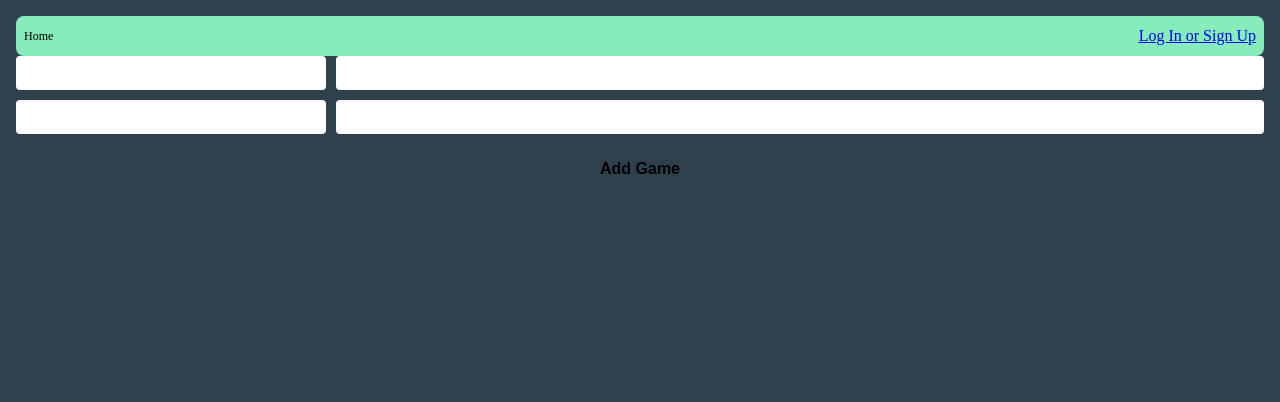
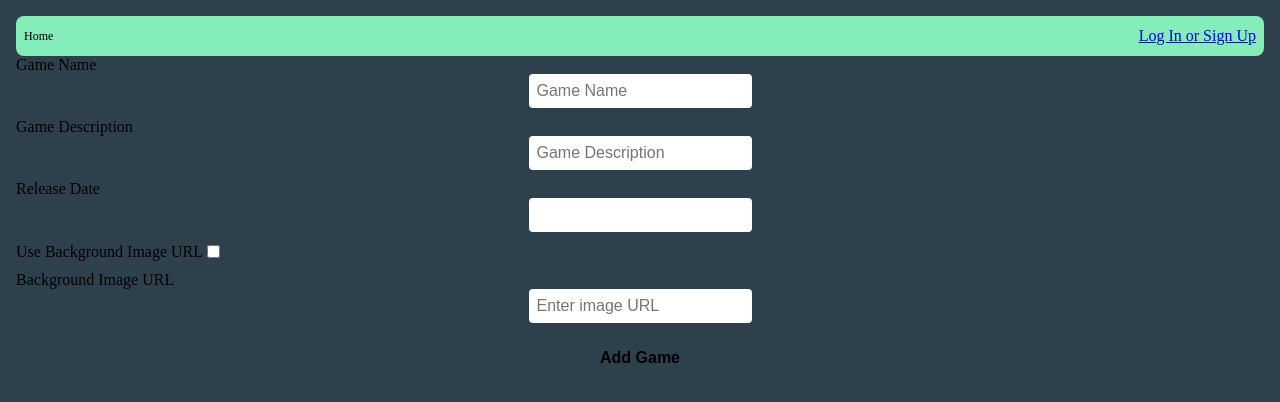
Before and after one commit to LynnTC/game-calendar, a React (Create React App) app: page /gameform in a window 1280 px wide. Shown: the top 402 px of the page. Built offline with nearby package versions, Linux system fonts and the light colour scheme; a web font is replaced by a local one.

Commit message:
weekend commits, submitting custom games to server

```diff
--- a/package.json
+++ b/package.json
@@ -13,6 +13,7 @@
     "mongoose": "^6.7.2",
     "morgan": "^1.10.0",
     "react": "^18.2.0",
+    "react-datepicker": "^6.2.0",
     "react-dom": "^18.2.0",
     "react-router-dom": "^6.4.3",
     "react-scripts": "5.0.1",
--- a/server.js
+++ b/server.js
@@ -28,6 +28,7 @@ const port = process.env.PORT || 3001;
 
 // Put API routes here, before the "catch all" route
 app.use('/api/users', require('./routes/api/users'));
+app.use('/api/games', require('./routes/api/games'));
 app.use('/api/gameApiKey', require('./controllers/api/gameApiKey'));
 
 // The following "catch all" route (note the *) is necessary
--- /dev/null
+++ b/src/components/GameForm/GameForm.css
@@ -0,0 +1,55 @@
+  form {
+    display: flex;
+    flex-direction: column;
+    margin-bottom: 10px;
+  }
+
+  .react-datepicker {
+    font-family: Orbitron, sans-serif;
+    border: 1px solid #ccc;
+    border-radius: 4px;
+    background-color: #fff;
+  }
+
+  .react-datepicker__header {
+    background-color: #f0f0f0;
+  }
+
+  .react-datepicker__current-month {
+    display: none;
+  }
+  .react-datepicker__day-names, .react-datepicker__week {
+    display: flex;
+  }
+
+  .react-datepicker__day-name, .react-datepicker__day {
+    flex: 1;
+    padding: 10px;
+    text-align: center;
+  }
+
+  .react-datepicker__current-month, .react-datepicker-time__header, .react-datepicker-year-header {
+    padding: 10px;
+    text-align: center;
+    background-color: #f0f0f0;
+  }
+
+  .react-datepicker__navigation {
+    top: 10px;
+  }
+
+  .react-datepicker__day--highlighted {
+    background-color: #7a7a7a;
+  }
+
+  .react-datepicker__navigation--next {
+    right: 10px;
+  }
+
+  .react-datepicker__navigation--previous {
+    left: 10px;
+  }
+
+  .react-datepicker__day:hover {
+    background-color: #eee;
+  }
--- a/src/components/GameForm/GameForm.jsx
+++ b/src/components/GameForm/GameForm.jsx
@@ -1,48 +1,115 @@
 import { useState } from 'react';
+import DatePicker from 'react-datepicker';
+import "./GameForm.css"
+import * as gamesAPI from '../../utilities/games-api';
 
-export default function GameForm({handleCreateGame}){
+export default function GameForm({}) {
   const [Game, setGame] = useState({
-        text:''
-    })
+    name: '',
+    description: '',
+    releaseDate: '',
+    useUpload: false,
+    backgroundImage: '',
+  });
+
+  const handleCreateGame = async () => {
+    try {
+      const createdGame = await gamesAPI.createGame(Game);
+      console.log('Game created:', createdGame);
+    } catch (error) {
+      console.error('Error creating game:', error);
+    }
+  };
 
   async function handleSubmit(evt) {
-    handleCreateGame(Game);
     evt.preventDefault();
+    try {
+      const createdGame = await gamesAPI.createGame(Game);
+      handleCreateGame(createdGame);
+    } catch (error) {
+      console.error('Error creating game:', error);
+    }
   }
 
+  const handleDateChange = (date) => {
+    setGame({ ...Game, releaseDate: date });
+  };
+
   function handleChange(evt) {
-    const gameForm = {...Game, [evt.target.name]: evt.target.value};
-    setGame(gameForm);
+    const { name, value, type, checked } = evt.target;
+    if (type === 'checkbox') {
+      setGame({ ...Game, [name]: checked });
+    } else {
+      setGame({ ...Game, [name]: value });
+    }
   }
 
   return (
     <form onSubmit={handleSubmit}>
+      <div>
+        <label>Game Name</label>
         <input
           name="name"
           value={Game.name}
           onChange={handleChange}
+          placeholder="Game Name"
           required
         />
+      </div>
+
+      <div>
+        <label>Game Description</label>
         <input
           name="description"
           value={Game.description}
           onChange={handleChange}
-        required
+          placeholder="Game Description"
         />
+      </div>
+      <div>
+        <label>Release Date</label>
+        <DatePicker
+          selected={Game.releaseDate}
+          onChange={handleDateChange}
+          dateFormat="MM/dd/yyyy"
+        />
+      </div>
+
+      <div>
+        <label>
+          Use Background Image URL
           <input
-        name="releaseDate"
-        value={Game.releaseDate}
+            type="checkbox"
+            name="useUpload"
+            checked={Game.useUpload}
             onChange={handleChange}
-        required
           />
+        </label>
+      </div>
+
+      {Game.useUpload ? (
+        <div>
+          <label>Upload Background Image</label>
           <input
-        name="background"
-        value={Game.background}
+            type="file"
+            name="backgroundImage"
             onChange={handleChange}
-        required
+            accept="image/*"
           />
-        <button type="Submit">Add Game</button>
+        </div>
+      ) : (
+        <div>
+          <label>Background Image URL</label>
+          <input
+            type="text"
+            name="backgroundImage"
+            value={Game.backgroundImage}
+            onChange={handleChange}
+            placeholder="Enter image URL"
+          />
+        </div>
+      )}
+      <button type="submit">Add Game</button>
     </form>
-  )
-
+  );
 }
--- a/src/components/SignUpForm/SignUpForm.jsx
+++ b/src/components/SignUpForm/SignUpForm.jsx
@@ -1,5 +1,6 @@
 import { Component } from 'react';
 import { signUp } from '../../utilities/users-service';
+import { useNavigate } from 'react-router-dom';
 
 export default class SignUpForm extends Component {
   state = {
@@ -22,14 +23,9 @@ export default class SignUpForm extends Component {
     try {
       const {name, email, password} = this.state;
       const formData = {name, email, password};
-      // The promise returned by the signUp service
-      // method will resolve to the user object included
-      // in the payload of the JSON Web Token (JWT)
       const user = await signUp(formData);
       this.props.setUser(user);
     } catch {
-      // An error occurred
-      // Probably due to a duplicate email
       this.setState({ error: 'Sign Up Failed - Try Again' });
     }
   };
--- a/src/pages/AuthPage/AuthPage.jsx
+++ b/src/pages/AuthPage/AuthPage.jsx
@@ -4,14 +4,22 @@ import LoginForm from '../../components/LoginForm/LoginForm';
 
 export default function AuthPage({ setUser }) {
   const [showSignUp, setShowSignUp] = useState(false);
+
+  const handleSetUser = (user) => {
+    setUser(user);
+    if (user) {
+      window.location.href = '/';
+    }
+  };
+
   return (
     <main>
       <h1>Sign Up or Login to Begin</h1>
       <button onClick={() => setShowSignUp(!showSignUp)}>{showSignUp ? 'Log In' : 'Sign Up'}</button>
       { showSignUp ?
-          <SignUpForm setUser={setUser} />
+          <SignUpForm setUser={handleSetUser} />
           :
-          <LoginForm setUser={setUser} />
+          <LoginForm setUser={handleSetUser} />
       }
     </main>
   );
--- a/src/pages/UserCalendar/UserCalendar.jsx
+++ b/src/pages/UserCalendar/UserCalendar.jsx
@@ -2,7 +2,6 @@ import { useState } from 'react';
 import { Link } from 'react-router-dom';
 import './UserCalendar.css';
 import UserCalDay from '../../components/UserCalDay/UserCalDay'
-import GameForm from '../../components/GameForm/GameForm';
 
 const MO_NAMES = [
   'January',
--- /dev/null
+++ b/src/utilities/games-api.js
@@ -0,0 +1,6 @@
+import sendRequest from "./send-request";
+const BASE_URL = '/api/games';
+
+export async function createGame(gameData) {
+    return sendRequest(BASE_URL, 'POST', gameData);
+}
```
Also changed, not shown: models/game.js (+8 -1 lines), routes/api/games.js (added, +11 -0 lines), 1 other file (tests, documents, lock files or other folders). Lines whose indentation alone changed are shown as unchanged.
